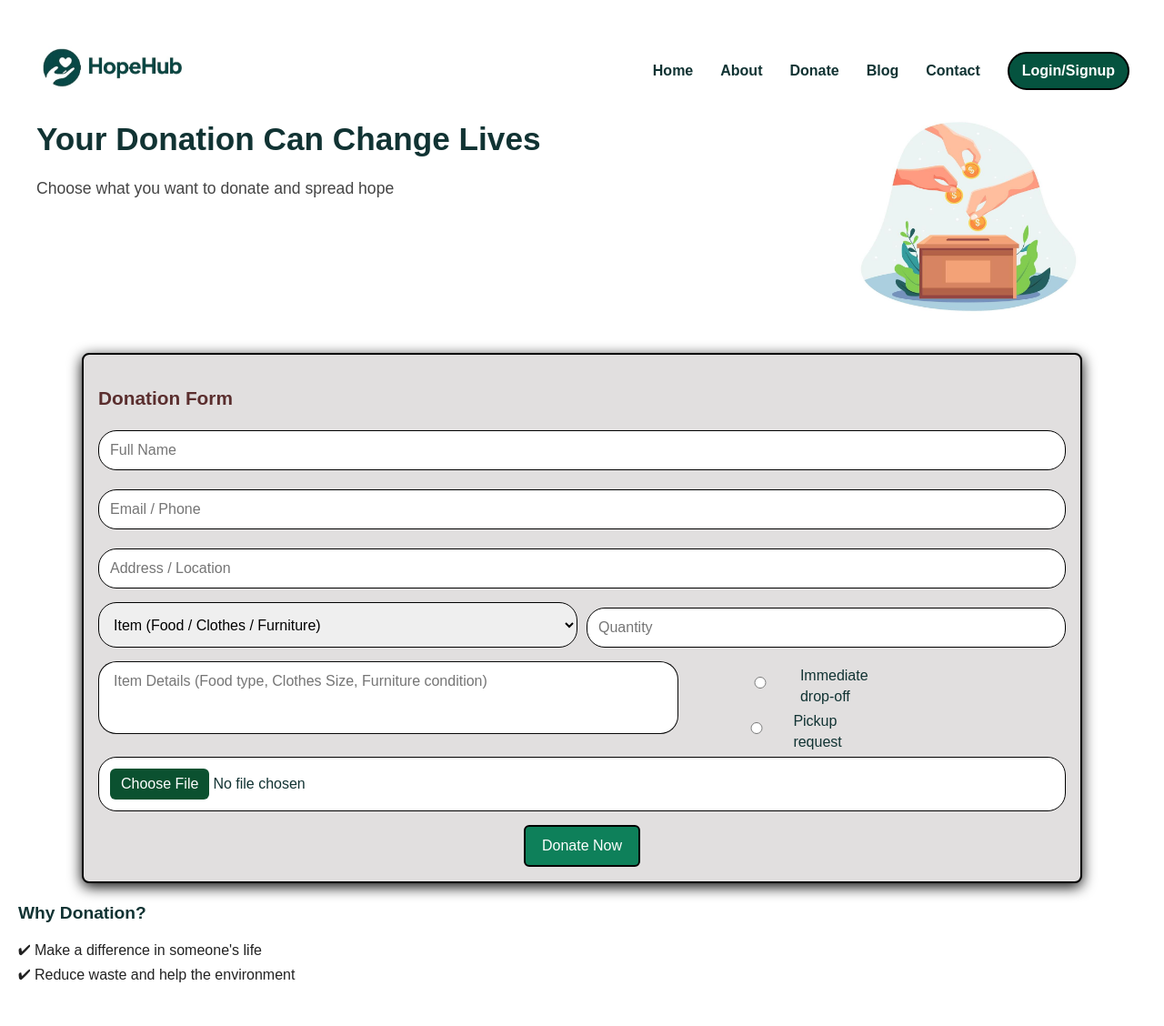
After one commit to julias16/HopeHub, a Django app: page /donateform in a window 1280 px wide. The commit adds this page. Shown: the whole page at 91% size. Run offline with Django 5.2, Linux system fonts and the light colour scheme.

Commit message:
Donation Form

```diff
--- a/mysite/static/css/style.css
+++ b/mysite/static/css/style.css
@@ -553,24 +553,29 @@ input {
   font-weight: bold;
 }
 /* Donation Section */
-.donation-hero {
+.donation-section {
   display: flex;
-  justify-content: space-between; /* বাম-ডান spacing */
-  align-items: center;
+  justify-content: space-between;
+  align-items: flex-start;
   max-width: 1200px;
-  margin: 40px auto;
-  padding: 20px;
+  margin: 0 auto;
+  padding: 0;
   gap: 40px;
+  flex-direction: row;
+
 }
 .donation-text {
-  flex: 1; /* বাম দিকে space নেবে */
+  flex: 1;
   text-align: left;
+   margin: 0;
+  padding: 0;
 }
 
 .donation-text h1 {
   font-size: 2.2rem;
   font-weight: bold;
-  margin-bottom: 10px;
+  margin: 0;
+  padding: 0;
 }
 
 .donation-text p {
@@ -578,22 +583,42 @@ input {
   color: #444;
   margin-bottom: 20px;
 }
+.donation-image {
+  flex: 0 0 auto;
+  text-align: right;
+  justify-content: flex-end;
+  padding: 0;
+  margin-left: auto;
+  margin-top: -20px;
+}
+
 .donation-image img {
-  width: 380px;
-  height: 304px;
-  flex: 1; /* ডান দিকে space নেবে */
+  width: 350px;
+  height: 260px;
+  border-radius: 30%;
+  flex: 1;
   text-align: right;
-
 }
 .donation-form {
-  background: #f9f9f9;         /* light grey box */
-  padding: 20px;               /* padding একটু কমানো */
+  background: #e1dfdf;
+  padding: 16px;
   border-radius: 8px;
-  border: 2px solid #000;      /* black border */
-  box-shadow: 4px 4px 12px rgba(0, 0, 0, 0.4);
+  border: 2px solid #000;
+  box-shadow: 0px 4px 15px rgba(0, 0, 0, 0.97);
   text-align: left;
-  margin: 40px auto 0 auto;    /* top 40px, horizontally centered */
-  max-width: 1200px;            /* form ছোট করা হয়েছে */
+  margin: 20px auto;
+  max-width: 1100px;
+}
+input[type="file"]::file-selector-button {
+  background: #0b5130;
+  color: white;
+  border: none;
+  padding: 8px 12px;
+  border-radius: 6px;
+  cursor: pointer;
+}
+input[type="radio"] {
+  accent-color: black;
 }
 
 .donation-form h2 {
@@ -608,9 +633,13 @@ input {
   width: 100%;
   padding: 12px;
   margin-bottom: 15px;
-  border-radius: 20px;  /* screenshot er moto gol pattern */
+  border-radius: 20px;
   border: 1px solid #000;
   font-size: 1rem;
+}
+.donation-form input[type="file"] {
+  margin-top: -10px;
+  margin-bottom: 15px;
 }
 
 .form-row {
@@ -619,26 +648,51 @@ input {
 }
 .form-row select,
 .form-row input {
-  flex: 1;             /* item + quantity সমান height রাখবে */
+  flex: 1;
 }
 
-textarea {
-  resize: none;
-  height: 80px;
-  width: 100%;
-  /* item + quantity এর সমান width */
-}
-.radio-group {
+
+/* Container for item details + radio buttons */
+.item-radio-row {
   display: flex;
-  justify-content: flex-start;
+  justify-content: space-between;
+  align-items: flex-start;
   gap: 20px;
   margin-bottom: 15px;
 }
 
+/* Item Details textarea */
+.item-radio-row textarea {
+  width: 60%;
+  min-height: 80px;
+  resize: none;
+  padding: 12px 16px;
+  border-radius: 20px;
+  border: 1px solid rgba(0, 0, 0, 0.97);
+  font-size: 1rem;
+}
+
+/* Radio buttons on right */
+.item-radio-row .radio-group {
+  display: flex;
+  flex-direction: column;
+  align-items: flex-start;
+  gap: 0;
+  width: 35%;
+}
+
+.radio-group label {
+  display: flex;
+  align-items: center;
+  gap: 8px;
+  font-size: 1rem;
+  cursor: pointer;
+  margin-bottom: 0;
+}
 .donate-btn {
-  background: #00b15d;
+  background: #0e805a;
   color: white;
-  border: 1px solid #000;
+  border: 2px solid #000;
   padding: 12px 18px;
   border-radius: 6px;
   cursor: pointer;
--- /dev/null
+++ b/mysite/templates/donateform.html
@@ -0,0 +1,84 @@
+{% load static %}
+<!doctype html>
+<html lang="bn">
+<head>
+  <meta charset="utf-8" />
+  <meta name="viewport" content="width=device-width,initial-scale=1" />
+  <title>HopeHub - Donation</title>
+  <link href="https://fonts.googleapis.com/css2?family=Inter:wght@300;400;600;700;800&display=swap" rel="stylesheet">
+  <link rel="stylesheet" href="{% static 'css/style.css'%}">
+</head>
+<body>
+
+  <!-- Same Navbar reuse -->
+  <div class="wrap">
+  <header>
+    <div class="brand">
+      <img src="../static/image/logo.jpg" alt="HopeHub Logo">
+    </div>
+    <nav>
+      <a href="{% url 'home' %}">Home</a>
+      <a href="{% url 'aboutus' %}">About</a>
+      <a href="{% url 'donateform' %}">Donate</a>
+      <a href="{% url 'blog' %}">Blog</a>
+      <a href="{% url 'contactus' %}">Contact</a>
+      <a class="cta" href="{% url 'login' %}">Login/Signup</a>
+    </nav>
+  </header>
+
+  <!-- Donation Section -->
+  <section class="donation-section">
+    <div class="donation-text">
+      <h1>Your Donation Can Change Lives</h1>
+      <p>Choose what you want to donate and spread hope</p>
+    </div>
+        <div class="donation-image">
+      <img src="../static/image/donation.jpg" alt="Donation Image">
+    </div>
+</section>
+    <form class="donation-form">
+      <h2>Donation Form</h2>
+      <input type="text" placeholder="Full Name" required>
+      <input type="text" placeholder="Email / Phone" required>
+      <input type="text" placeholder="Address / Location" required>
+
+      <div class="form-row">
+        <select required>
+          <option value="">Item (Food / Clothes / Furniture)</option>
+          <option value="food">🍴 Food</option>
+          <option value="clothes">👕 Clothes</option>
+          <option value="furniture">🛋️ Furniture</option>
+        </select>
+        <input type="number" placeholder="Quantity" required>
+      </div>
+        <div class="item-radio-row">
+  <textarea placeholder="Item Details (Food type, Clothes Size, Furniture condition)" required></textarea>
+
+  <div class="radio-group">
+    <label>
+      <input type="radio" name="delivery" value="dropoff"> Immediate drop-off
+    </label>
+    <label>
+      <input type="radio" name="delivery" value="pickup"> Pickup request
+    </label>
+  </div>
+</div>
+
+      <input type="file">
+
+
+
+      <button type="submit" class="donate-btn">Donate Now</button>
+    </form>
+
+    <div class="donation-info">
+      <h3>Why Donation?</h3>
+      <ul>
+        <li>✔ Make a difference in someone's life</li>
+        <li>✔ Reduce waste and help the environment</li>
+      </ul>
+    </div>
+
+  </div>
+</body>
+</html>
```
Also changed, not shown: other parts of mysite/static/css/style.css (+55 -55 lines), mysite/templates/home.html (+5 -5 lines).
